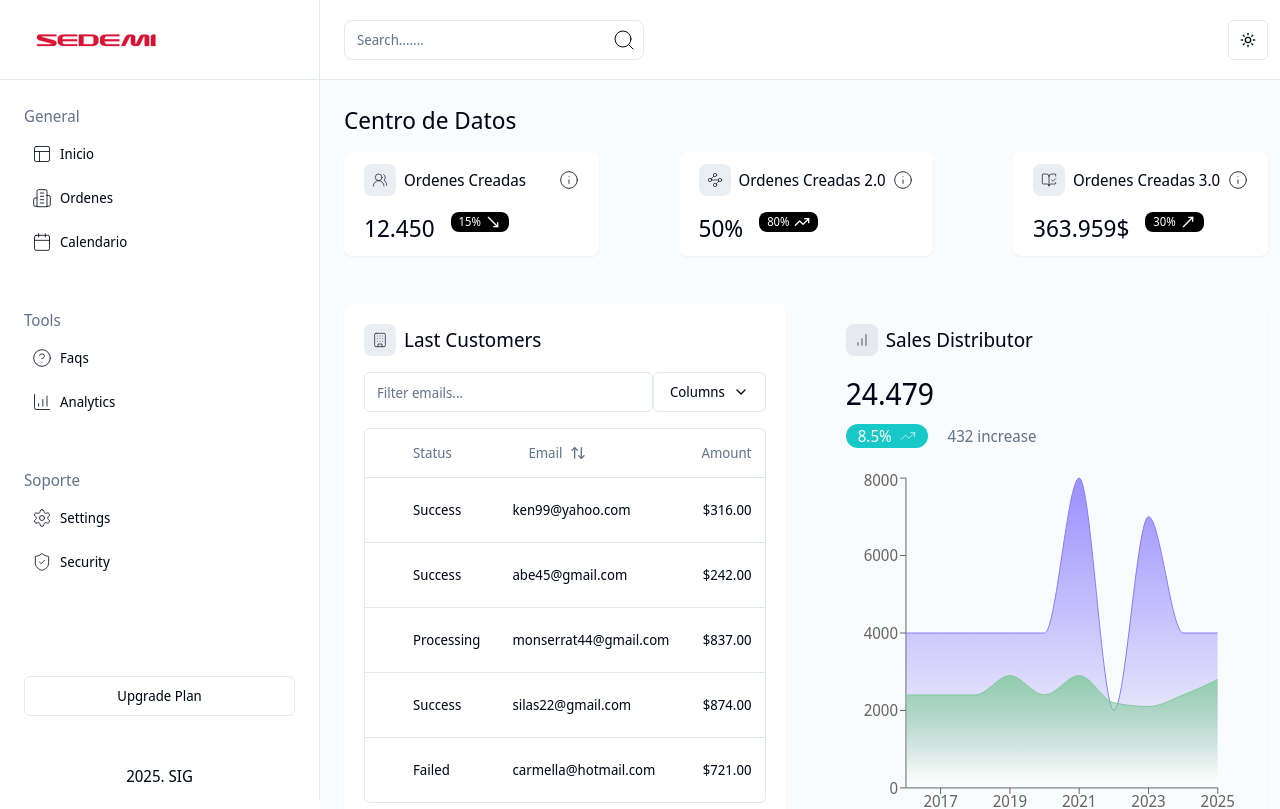
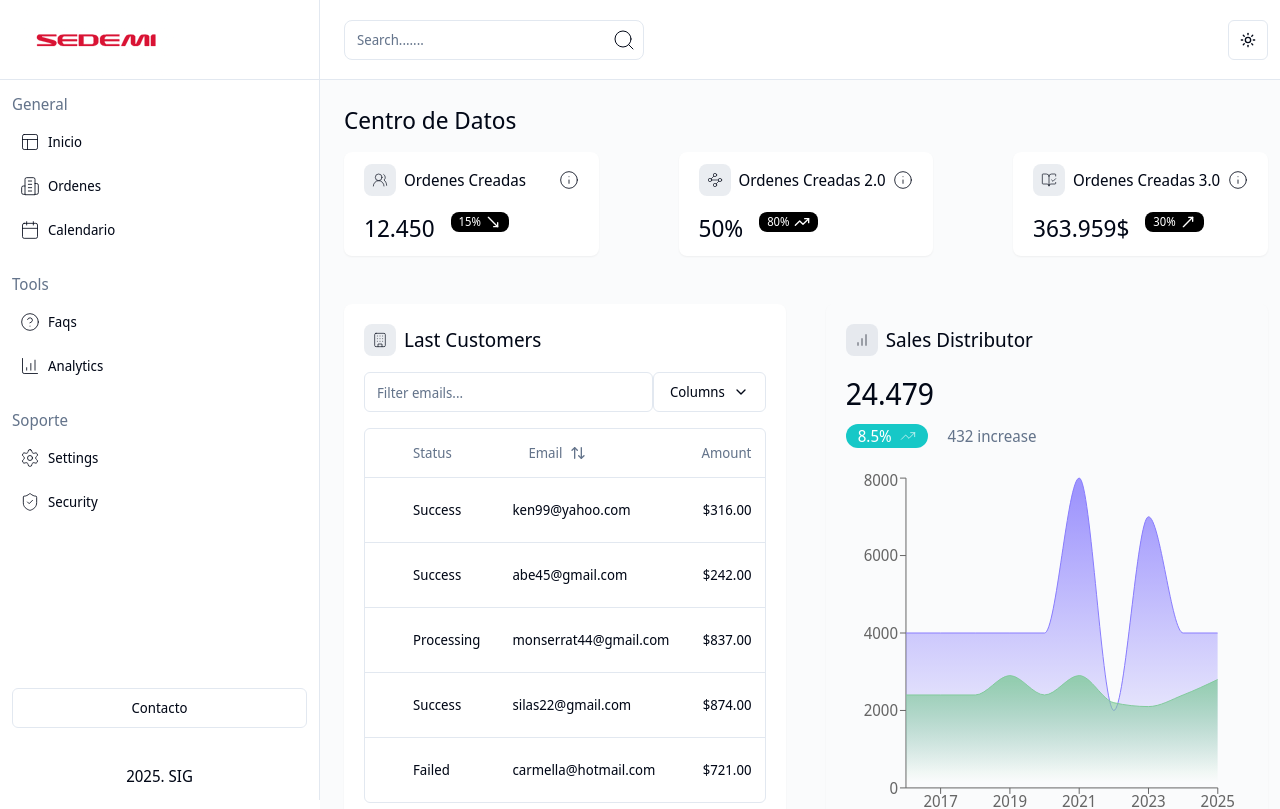
Before and after one commit to janarvaez11/centro-datos-sig-web, a Next.js app: page / in a window 1280 px wide. Shown: the top 809 px of the page. Built offline with nearby package versions, Linux system fonts and the light colour scheme.

Commit message:
Renderer

```diff
--- a/app/(routes)/Orders/components/FormCreateOrder/FormCreateOrder.tsx
+++ b/app/(routes)/Orders/components/FormCreateOrder/FormCreateOrder.tsx
@@ -148,7 +148,7 @@ export function FormCreateOrder(props: FormCreateOrderProps) {
 
             <Form {...form}>
                 <form onSubmit={form.handleSubmit(onSubmit)} className="space-y-8">
-                    <div className="grid-full grid-cols-2 gap-3">
+                    <div className="grid grid-cols-3 gap-3">
 
                         <FormField
                             control={form.control}
--- a/app/(routes)/Orders/components/HeaderOrders/HeaderOrders.tsx
+++ b/app/(routes)/Orders/components/HeaderOrders/HeaderOrders.tsx
@@ -29,7 +29,7 @@ export function HeaderOrders() {
                 <DialogTrigger asChild>
                     <Button>Crear Orden</Button>
                 </DialogTrigger>
-                <DialogContent className="sm:mac-w-[625px]">
+                <DialogContent className="sm:max-w-[900px]">
                     <DialogHeader>
                         <DialogTitle>
                             Crear Orden
--- a/app/(routes)/Orders/components/ListOrders/columns.tsx
+++ b/app/(routes)/Orders/components/ListOrders/columns.tsx
@@ -10,6 +10,7 @@ import Image from "next/image"
 
 
 export const columns: ColumnDef<Order>[] = [
+    /*
     {
         accessorKey: "profileImage",
         header: "Imagen",
@@ -23,6 +24,7 @@ export const columns: ColumnDef<Order>[] = [
             )
         }
     },
+    */
     {
         accessorKey: "order",
         header: ({ column }) => {
@@ -48,18 +50,6 @@ export const columns: ColumnDef<Order>[] = [
         header: "Fecha Programada",
     },
     {
-        accessorKey: "procesoProduccion",
-        header: "Proceso de Produccion",
-    },
-    {
-        accessorKey: "especificacionProceso",
-        header: "Especificacion de Proceso",
-    },
-    {
-        accessorKey: "responsableCT",
-        header: "Responsable Centro Trabajo",
-    },
-    {
         accessorKey: "responsableInspeccion",
         header: "Responsable de Inspección",
     },
@@ -74,10 +64,6 @@ export const columns: ColumnDef<Order>[] = [
     {
         accessorKey: "fig",
         header: "Fig",
-    },
-    {
-        accessorKey: "proyecto",
-        header: "Proyecto",
     },
     {
         accessorKey: "area",
--- a/app/(routes)/Orders/components/ListOrders/data-table.tsx
+++ b/app/(routes)/Orders/components/ListOrders/data-table.tsx
@@ -71,7 +71,7 @@ export function DataTable<TData, TValue>({
 
 
     return (
-        <div className="p-4 bg-backgruound shadow-md rounded-lg mt-4">
+        <div className="p-4 bg-background shadow-md rounded-lg mt-4">
 
             <div className="flex items-center mb-2">
                 <Input
--- a/app/(routes)/layout.tsx
+++ b/app/(routes)/layout.tsx
@@ -6,9 +6,9 @@ import { Sidebar } from "@/components/Sidebar"
 export default function LayoutDashboard({ children }: { children: React.ReactElement }) {
     return (
 
-        <div className="flex w-full h-full">
+        <div className="flex w-full h-full" >
 
-            <div className="hidden xl:block w-80 h-full xl:fixed">
+            <div className="hidden xl:block xl:fixed w-80 h-full xl:fixed">
                 <Sidebar />
             </div>
 
--- a/components/Sidebar/Sidebar.tsx
+++ b/components/Sidebar/Sidebar.tsx
@@ -4,7 +4,7 @@ import SidebarRoutes from "../SidebarRoutes/SidebarRoutes";
 export function Sidebar() {
     return (
         <div className="h-screen">
-            <div className="h-full flex flex-col border-r">
+            <div className="h-full flex flex-col border-r overflow-y-auto">
                 <Logo/>
                 <SidebarRoutes/>
 
--- a/components/SidebarRoutes/SidebarRoutes.tsx
+++ b/components/SidebarRoutes/SidebarRoutes.tsx
@@ -12,7 +12,7 @@ export default function SidebarRoutes() {
     return (
         <div className="flex flex-col justify-between h-full">
             <div>
-                <div className="p-2 md:p-6">
+                <div className="p-2 md:p-3">
                     <p className="text-slate-500 mb-2">General</p>
                     {dataGeneralSidebar.map((item) => (
                         <SiderbarItem key={item.label} item={item} />
@@ -21,7 +21,7 @@ export default function SidebarRoutes() {
 
                 <Separator />
 
-                <div className="p-2 md:p-6">
+                <div className="p-2 md:p-3">
                     <p className="text-slate-500 mb-2">Tools</p>
                     {dataToolsSidebar.map((item) => (
                         <SiderbarItem key={item.label} item={item} />
@@ -30,7 +30,7 @@ export default function SidebarRoutes() {
 
                 <Separator />
 
-                <div className="p-2 md:p-6">
+                <div className="p-2 md:p-3">
                     <p className="text-slate-500 mb-2">Soporte</p>
                     {dataSupportSideBar.map((item) => (
                         <SiderbarItem key={item.label} item={item} />
@@ -41,9 +41,9 @@ export default function SidebarRoutes() {
 
 
             <div>
-                <div className="text-center p-6">
+                <div className="text-center p-3">
                     <Button variant="outline" className="w-full">
-                        Upgrade Plan
+                        Contacto
                     </Button>
                 </div>
 
```
